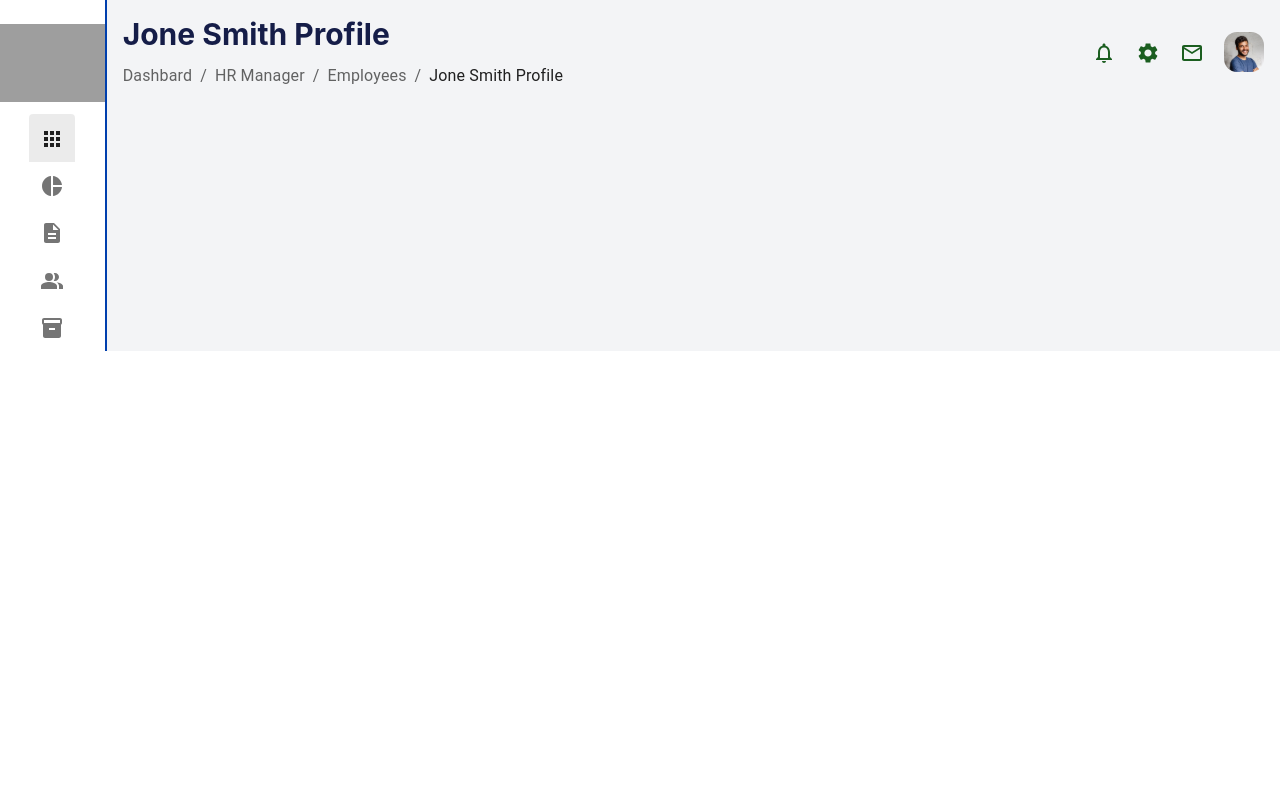
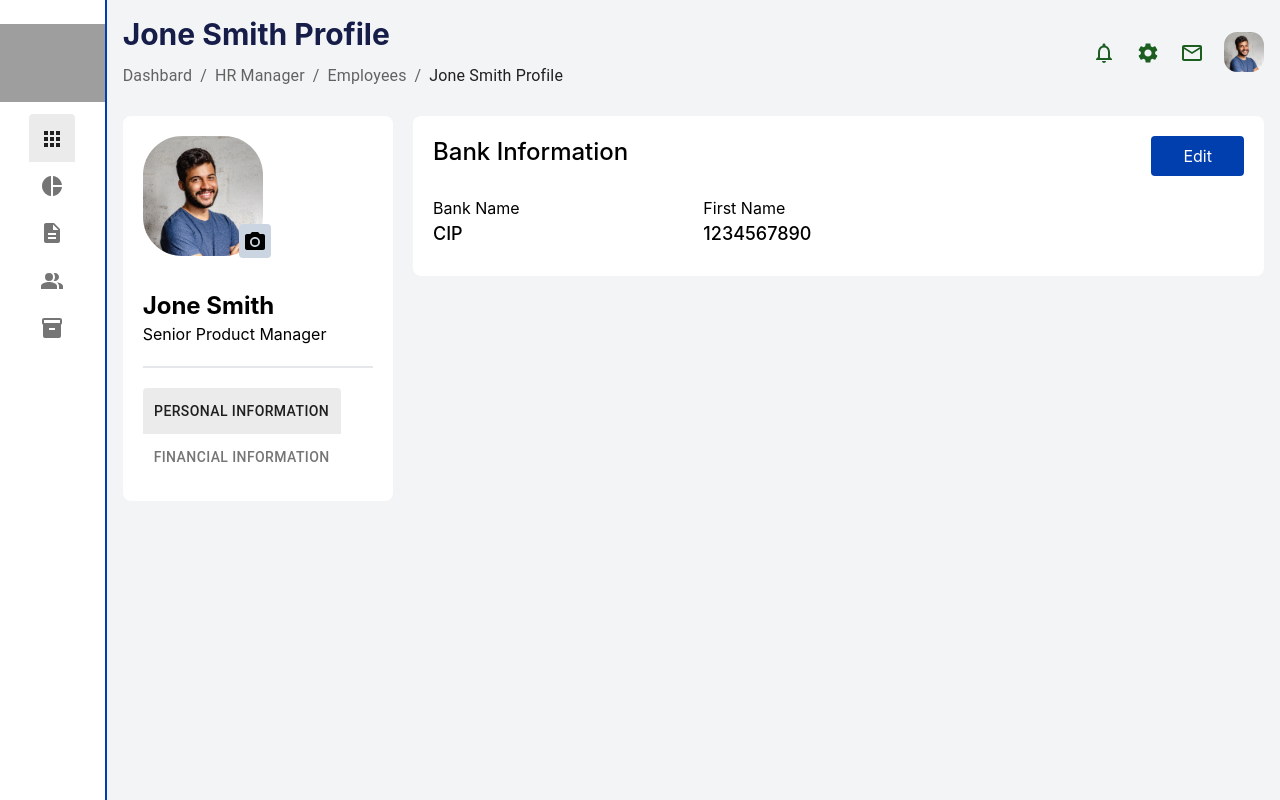
Before and after one commit to AbdullahAbdelmouty/solace, a React (Create React App) app in the folder frontend/: page /bank-info in a window 1280 px wide. Built offline with nearby package versions, Linux system fonts and the light colour scheme; grey boxes are pictures that could not be loaded.

Commit message:
nested routes

```diff
--- a/frontend/src/App.tsx
+++ b/frontend/src/App.tsx
@@ -4,15 +4,20 @@ import {Routes, Route,Navigate} from "react-router-dom";
 import NavBar from './Components/NavBar';
 import Header from './Components/Header';
 import Page1 from './Pages/Page1';
+import BasicInfo from './Components/BasicInfo';
+import BankInfo from './Components/BankInfo';
 function App() {
 
   return (
-    <div className="grid grid-cols-12">
+    <div className="grid grid-cols-12 min-h-screen">
       <NavBar/>
       <div className='col-span-11 p-4 bg-gray-100	'>
         <Header/>
         <Routes>
-          <Route path='/' element={<Page1/>}/>
+          <Route path='/' element={<Page1/>}>
+           <Route index path="/" element={<BasicInfo/>}/>
+           <Route path="bank-info" element={<BankInfo/>}/>
+          </Route>
           <Route path='/page2' element={<h1>page2</h1>}/>
           <Route path='/page3' element={<h1>page3</h1>}/>
           <Route path='/page4' element={<h1>page4</h1>}/>
--- a/frontend/src/Components/AccountCard.tsx
+++ b/frontend/src/Components/AccountCard.tsx
@@ -36,12 +36,12 @@ export default function AccountCard(){
                 onChange={handleChange}
                 >
                 <ToggleButton sx={{ border: 0 }}  value="list" aria-label="list">
-                    <Link to=''>
+                    <Link to="" >
                       Personal Information
                     </Link>
                 </ToggleButton>
                 <ToggleButton sx={{ border: 0 }}  value="two" aria-label="list">
-                    <Link to=''>
+                    <Link to="bank-info">
                     Financial Information
                     </Link>
                 </ToggleButton>
--- /dev/null
+++ b/frontend/src/Components/BankInfo.tsx
@@ -0,0 +1,25 @@
+import React from "react"
+export default function BankInfo(){
+    return(
+    <>
+    <div className='bg-white p-5 rounded-lg mb-4'>
+        <div className='flex justify-between mb-5'>
+        <h1 className='text-2xl font-medium'>Bank Information</h1>
+        <button className='bg-[#003fad] text-white py-2 px-8 rounded'>Edit</button>
+        </div>
+        <div className=''>
+            <div className="grid grid-cols-3">
+                <div className='mb-2'>
+                    <p>Bank Name</p>
+                    <p className='text-lg font-medium'>CIP</p>
+                </div>
+                <div className='mb-2'>
+                    <p>First Name</p>
+                    <p className='text-lg font-medium'>1234567890</p>
+                </div>
+         </div>
+    </div>
+    </div>
+    </>
+    )
+}
--- a/frontend/src/Components/BasicInfo.tsx
+++ b/frontend/src/Components/BasicInfo.tsx
@@ -171,7 +171,7 @@ export default function BasicInfo(props:any){
         aria-labelledby="modal-modal-title"
         aria-describedby="modal-modal-description"
       >
-        <div>
+        <div className='flex justify-center items-center'>
         <EditBasicInfo/>
         </div>
       </Modal>
--- a/frontend/src/Components/EditBasicInfo.tsx
+++ b/frontend/src/Components/EditBasicInfo.tsx
@@ -49,7 +49,7 @@ const UserEditForm: React.FC = () => {
   return (
     <form
       onSubmit={handleSubmit(onSubmit)}
-      className="space-y-4 p-8 bg-gray-600"
+      className="space-y-4 p-8 bg-white "
     >
       <h2 className="text-xl font-bold">Edit User Information</h2>
       <div>
--- a/frontend/src/Pages/Page1.tsx
+++ b/frontend/src/Pages/Page1.tsx
@@ -1,8 +1,7 @@
 import React from "react";
 import AccountCard from "../Components/AccountCard";
 import BasicInfo from "../Components/BasicInfo";
-import {Routes, Route,Navigate} from "react-router-dom";
-
+import { Routes, Route, Link, Outlet,Navigate } from 'react-router-dom';
 export default function Page1(){
     return(
         <>
@@ -11,8 +10,7 @@ export default function Page1(){
             <AccountCard/>
             </div>
             <div className=" col-span-9">
-            <BasicInfo/>
-            <BasicInfo/>
+                <Outlet/>
             </div>
         </div>
         </>
```
